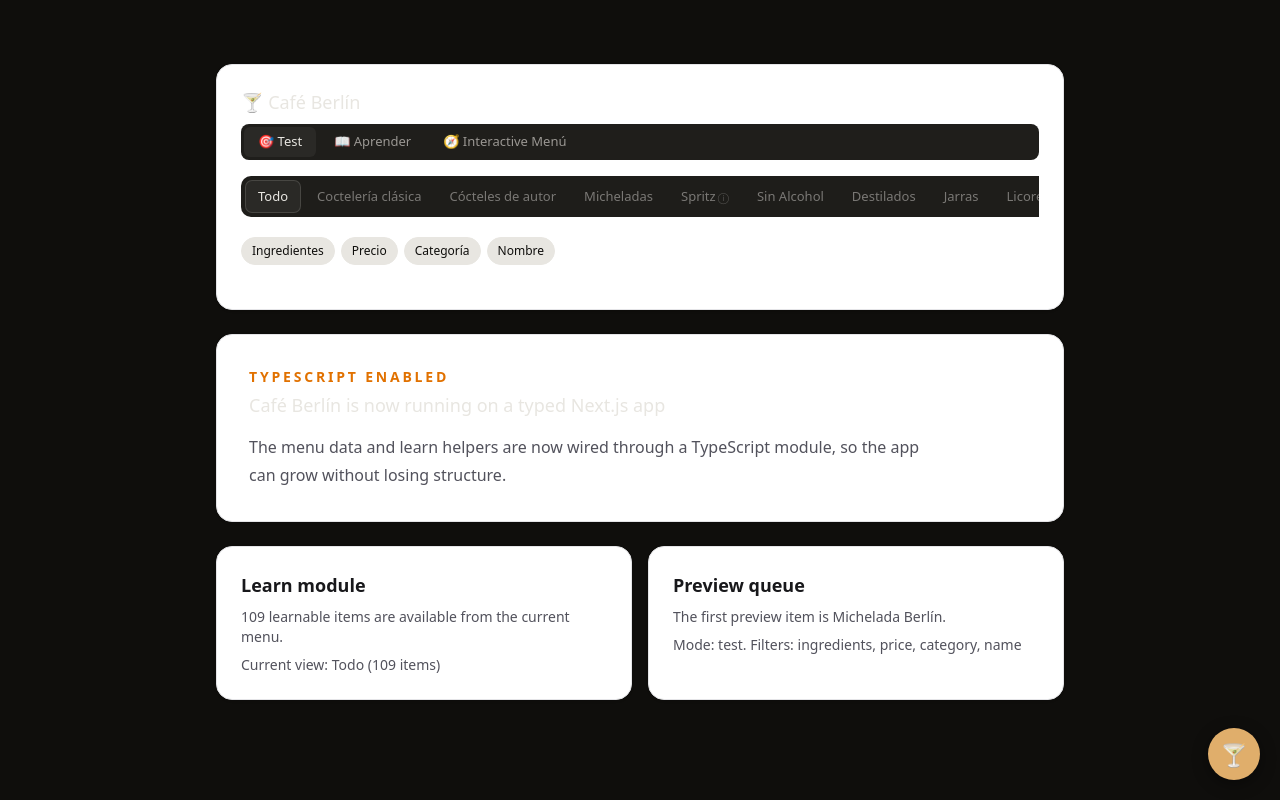
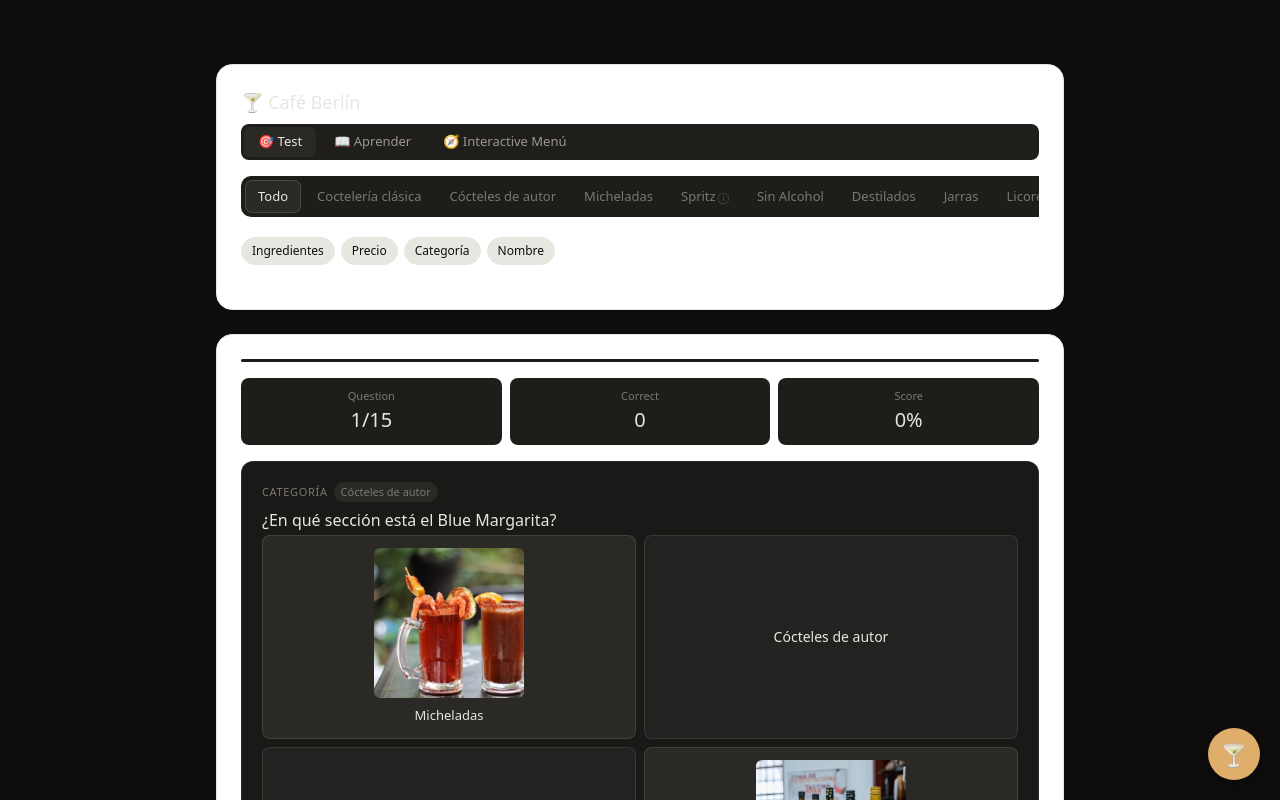
Before and after one commit to MarieBerezhna/berlin_bartender, a Next.js app: page / in a window 1280 px wide. Both pictures are taken after a click on the button "🎯 Test". Shown: the top 800 px of the page. Built offline with nearby package versions, Linux system fonts and the light colour scheme.

Commit message:
update ndex

```diff
--- a/app/page.tsx
+++ b/app/page.tsx
@@ -4,11 +4,19 @@ import { useMemo, useState } from "react";
 
 import ChatPanel from "./components/chat/ChatPanel";
 import InteractiveMenu from "./components/interactive/InteractiveMenu";
+import LearnEnd from "./components/learn/LearnEnd";
+import Overview from "./components/learn/Overview";
+import StudyCard from "./components/learn/StudyCard";
 import FilterBar, { FILTER_TYPES, type FilterType } from "./components/layout/FilterBar";
 import Header, { type AppMode } from "./components/layout/Header";
 import TabBar from "./components/layout/TabBar";
+import ProgressBar from "./components/quiz/ProgressBar";
+import QuizCard from "./components/quiz/QuizCard";
+import QuizEnd from "./components/quiz/QuizEnd";
 import RAW from "./data/menu";
+import type { MenuItem } from "./data/constants";
 import { buildLearnQueue, getLearnableItems } from "./lib/learn";
+import { makeQs } from "./lib/quiz";
 
 export default function Home() {
   const [mode, setMode] = useState<AppMode>("learn");
@@ -27,12 +35,15 @@ export default function Home() {
     return pool;
   }, [activeFamily, activeTab]);
 
-  const learnableItems = getLearnableItems(RAW);
-  const previewQueue = buildLearnQueue(RAW, { activeTab, activeFamily: activeFamily || undefined });
+  const activeFiltersKey = useMemo(() => [...activeFilters].sort().join("|"), [activeFilters]);
 
   function handleTabChange(tab: string): void {
     setActiveTab(tab);
     setActiveFamily(null);
+  }
+
+  function handleFamilyChange(family: string | null): void {
+    setActiveFamily(family);
   }
 
   function handleToggleFilter(filter: FilterType): void {
@@ -55,7 +66,7 @@ export default function Home() {
               activeTab={activeTab}
               activeFamily={activeFamily}
               onTabChange={handleTabChange}
-              onFamilyChange={setActiveFamily}
+              onFamilyChange={handleFamilyChange}
             />
             {mode === "test" ? (
               <FilterBar activeFilters={activeFilters} onToggleFilter={handleToggleFilter} />
@@ -64,37 +75,162 @@ export default function Home() {
         ) : null}
       </section>
 
-      <section className="rounded-2xl border border-zinc-200 bg-white p-8 shadow-sm dark:border-zinc-800 dark:bg-zinc-950">
-        <p className="text-sm font-semibold uppercase tracking-[0.2em] text-amber-600">TypeScript enabled</p>
-        <h1 className="mt-2 text-3xl font-semibold">Café Berlín is now running on a typed Next.js app</h1>
-        <p className="mt-4 max-w-2xl text-base leading-7 text-zinc-600 dark:text-zinc-400">
-          The menu data and learn helpers are now wired through a TypeScript module, so the app can grow without losing structure.
-        </p>
-      </section>
+      {mode === "learn" ? (
+        <section className="rounded-2xl border border-zinc-200 bg-white p-6 shadow-sm dark:border-zinc-800 dark:bg-zinc-950">
+          <LearnModePanel key={`${activeTab}|${activeFamily || ""}`} pool={filteredMenu} activeTab={activeTab} activeFamily={activeFamily} />
+        </section>
+      ) : null}
+
+      {mode === "test" ? (
+        <section className="rounded-2xl border border-zinc-200 bg-white p-6 shadow-sm dark:border-zinc-800 dark:bg-zinc-950">
+          <TestModePanel
+            key={`${activeTab}|${activeFamily || ""}|${activeFiltersKey}`}
+            pool={filteredMenu}
+            activeTab={activeTab}
+            activeFilters={activeFilters}
+          />
+        </section>
+      ) : null}
 
       {mode === "interactive" ? <InteractiveMenu /> : null}
-
-      <section className="grid gap-4 md:grid-cols-2">
-        <div className="rounded-2xl border border-zinc-200 bg-white p-6 shadow-sm dark:border-zinc-800 dark:bg-zinc-950">
-          <h2 className="text-lg font-semibold">Learn module</h2>
-          <p className="mt-2 text-sm text-zinc-600 dark:text-zinc-400">
-            {learnableItems.length} learnable items are available from the current menu.
-          </p>
-          <p className="mt-2 text-sm text-zinc-600 dark:text-zinc-400">
-            Current view: {activeFamily ? `${activeTab} / ${activeFamily}` : activeTab} ({filteredMenu.length} items)
-          </p>
-        </div>
-        <div className="rounded-2xl border border-zinc-200 bg-white p-6 shadow-sm dark:border-zinc-800 dark:bg-zinc-950">
-          <h2 className="text-lg font-semibold">Preview queue</h2>
-          <p className="mt-2 text-sm text-zinc-600 dark:text-zinc-400">
-            The first preview item is {previewQueue[0]?.name ?? "not available"}.
-          </p>
-          <p className="mt-2 text-sm text-zinc-600 dark:text-zinc-400">
-            Mode: {mode}. Filters: {[...activeFilters].join(", ")}
-          </p>
-        </div>
-      </section>
       <ChatPanel />
     </main>
   );
 }
+
+type LearnModePanelProps = {
+  pool: MenuItem[];
+  activeTab: string;
+  activeFamily: string | null;
+};
+
+function LearnModePanel({ pool, activeTab, activeFamily }: LearnModePanelProps) {
+  const [started, setStarted] = useState(false);
+  const [index, setIndex] = useState(0);
+
+  const learnableItems = useMemo(() => getLearnableItems(pool), [pool]);
+  const queue = useMemo(() => buildLearnQueue(learnableItems), [learnableItems]);
+
+  if (learnableItems.length === 0) {
+    return <div className="text-sm text-zinc-600 dark:text-zinc-400">No hay elementos disponibles para este filtro.</div>;
+  }
+
+  if (!started) {
+    return (
+      <Overview
+        items={learnableItems}
+        categoryLabel={activeFamily || activeTab}
+        activeTab={activeTab}
+        onStart={() => {
+          setStarted(true);
+          setIndex(0);
+        }}
+      />
+    );
+  }
+
+  if (index < queue.length) {
+    return (
+      <StudyCard
+        item={queue[index]}
+        index={index}
+        total={queue.length}
+        onPrimaryAction={() => setIndex((prev) => prev + 1)}
+      />
+    );
+  }
+
+  return (
+    <LearnEnd
+      totalReviewed={queue.length}
+      hadRecipes={queue.some((item) => Boolean(item.hasIngr && item.ingr && item.ingr.length > 1))}
+      recallStats={{ hits: 0, total: 0, perfect: 0, items: 0 }}
+      onRestart={() => {
+        setStarted(false);
+        setIndex(0);
+      }}
+    />
+  );
+}
+
+type TestModePanelProps = {
+  pool: MenuItem[];
+  activeTab: string;
+  activeFilters: Set<FilterType>;
+};
+
+function TestModePanel({ pool, activeTab, activeFilters }: TestModePanelProps) {
+  const [questions, setQuestions] = useState(() =>
+    makeQs({
+      pool,
+      activeFilters: new Set(activeFilters),
+      activeTab,
+      limit: 15,
+    }),
+  );
+  const [index, setIndex] = useState(0);
+  const [score, setScore] = useState(0);
+  const [answered, setAnswered] = useState(false);
+  const [selectedOption, setSelectedOption] = useState<string | null>(null);
+
+  const isFinished = questions.length > 0 && index >= questions.length;
+  const currentQuestion = !isFinished ? questions[index] : undefined;
+
+  if (questions.length === 0) {
+    return (
+      <div className="text-sm text-zinc-600 dark:text-zinc-400">
+        No hay preguntas para la combinación actual de pestaña y filtros.
+      </div>
+    );
+  }
+
+  if (isFinished) {
+    return (
+      <QuizEnd
+        score={score}
+        total={questions.length}
+        onRestart={() => {
+          setQuestions(
+            makeQs({
+              pool,
+              activeFilters: new Set(activeFilters),
+              activeTab,
+              limit: 15,
+            }),
+          );
+          setIndex(0);
+          setScore(0);
+          setAnswered(false);
+          setSelectedOption(null);
+        }}
+      />
+    );
+  }
+
+  if (!currentQuestion) return null;
+
+  return (
+    <>
+      <ProgressBar currentIndex={index} total={questions.length} correct={score} showMeta />
+      <QuizCard
+        question={currentQuestion}
+        selectedOption={selectedOption}
+        answered={answered}
+        onChoose={(option) => {
+          if (answered) return;
+          setSelectedOption(option);
+          setAnswered(true);
+          if (option === currentQuestion.answer) {
+            setScore((prev) => prev + 1);
+          }
+        }}
+        onNext={() => {
+          setIndex((prev) => prev + 1);
+          setAnswered(false);
+          setSelectedOption(null);
+        }}
+        isLastQuestion={index === questions.length - 1}
+      />
+    </>
+  );
+}
```
